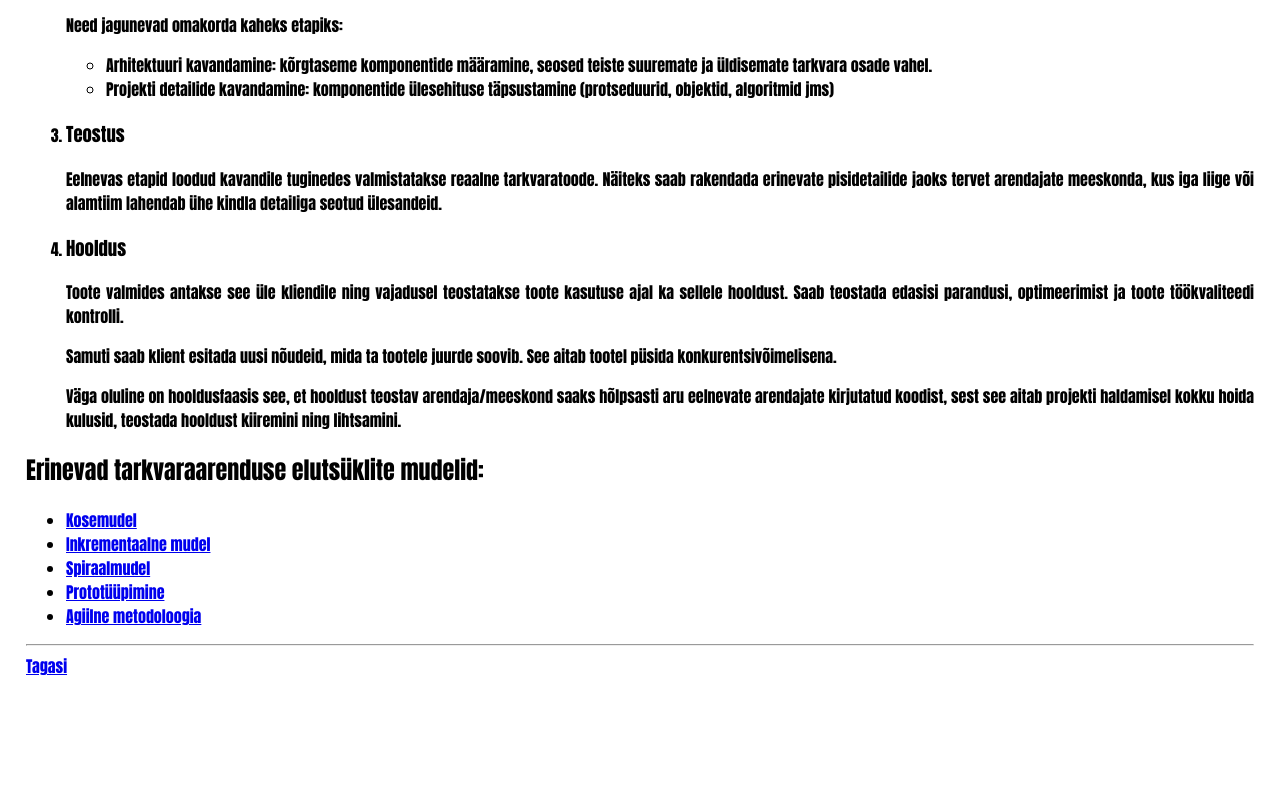
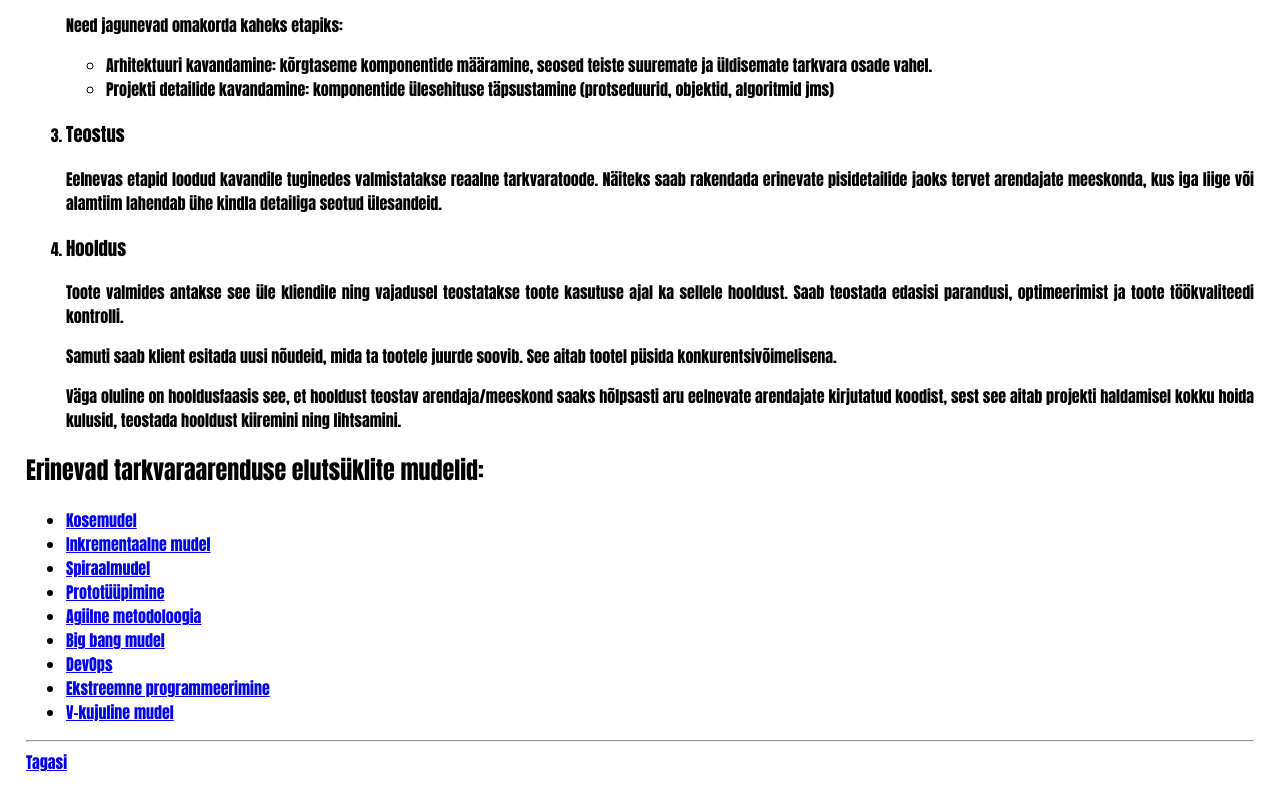
Before and after one commit to SwagMuffin88/tarkvaraarendusprotsess, a website: page SDLC/sdlc.html in a window 1280 px wide. Shown: the part 1121-1921 px from the top of the page. Before the commit the page ends 1825 px from the top, so only its background shows below. Drawn offline with Linux system fonts and the light colour scheme.

Commit message:
add links to new models in index page

```diff
--- a/SDLC/sdlc.html
+++ b/SDLC/sdlc.html
@@ -200,6 +200,22 @@
                 <a href="./agile.html">Agiilne metodoloogia</a>
             </li>
 
+            <li>
+                <a href="./bigbang.html">Big bang mudel</a>
+            </li>
+
+            <li>
+                <a href="./devops.html">DevOps</a>
+            </li>
+
+            <li>
+                <a href="./xtreme.html">Ekstreemne programmeerimine</a>
+            </li>
+
+            <li>
+                <a href="./vshape.html">V-kujuline mudel</a>
+            </li>
+
         </ul>
     </p>
 
```
